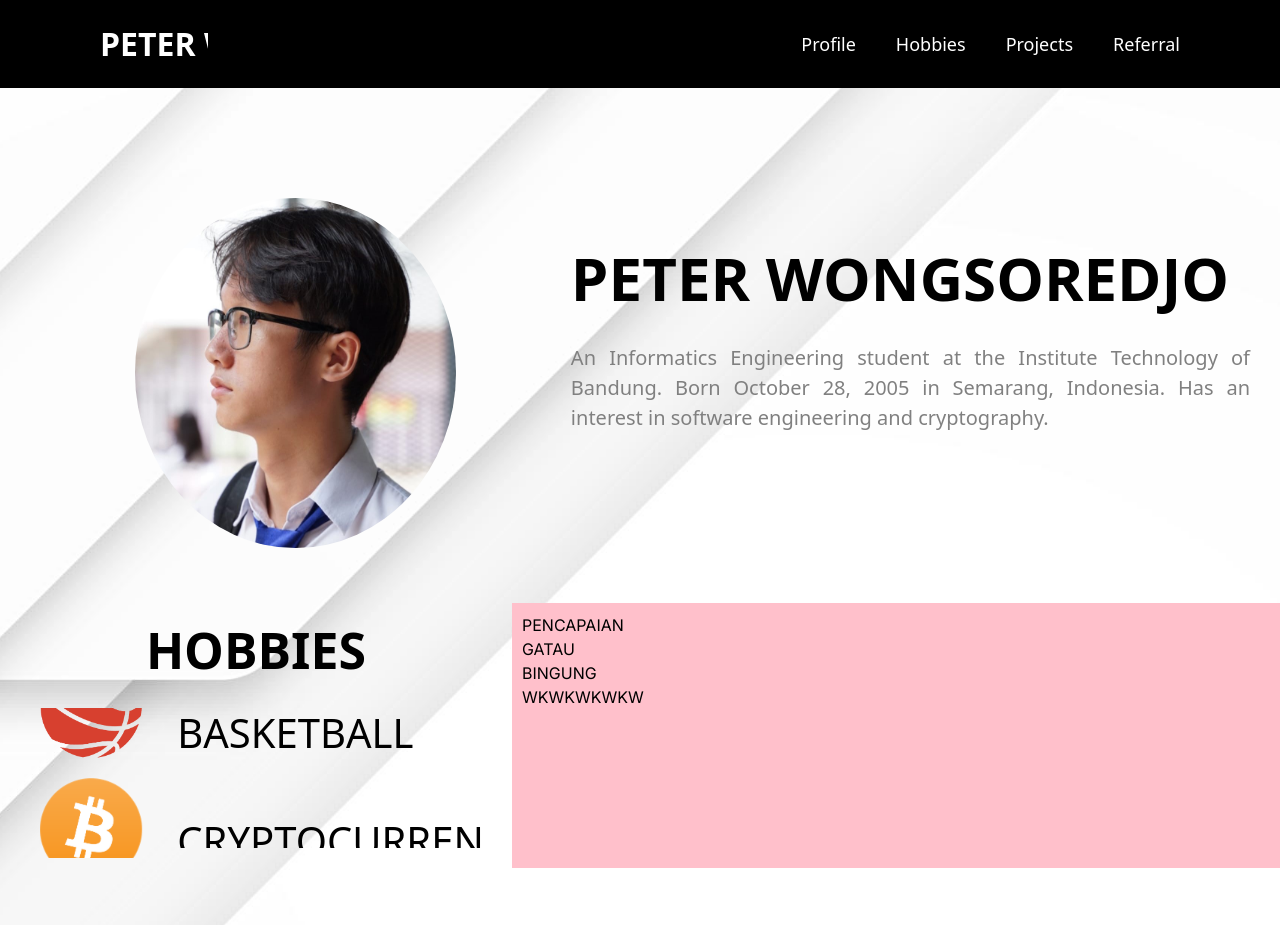
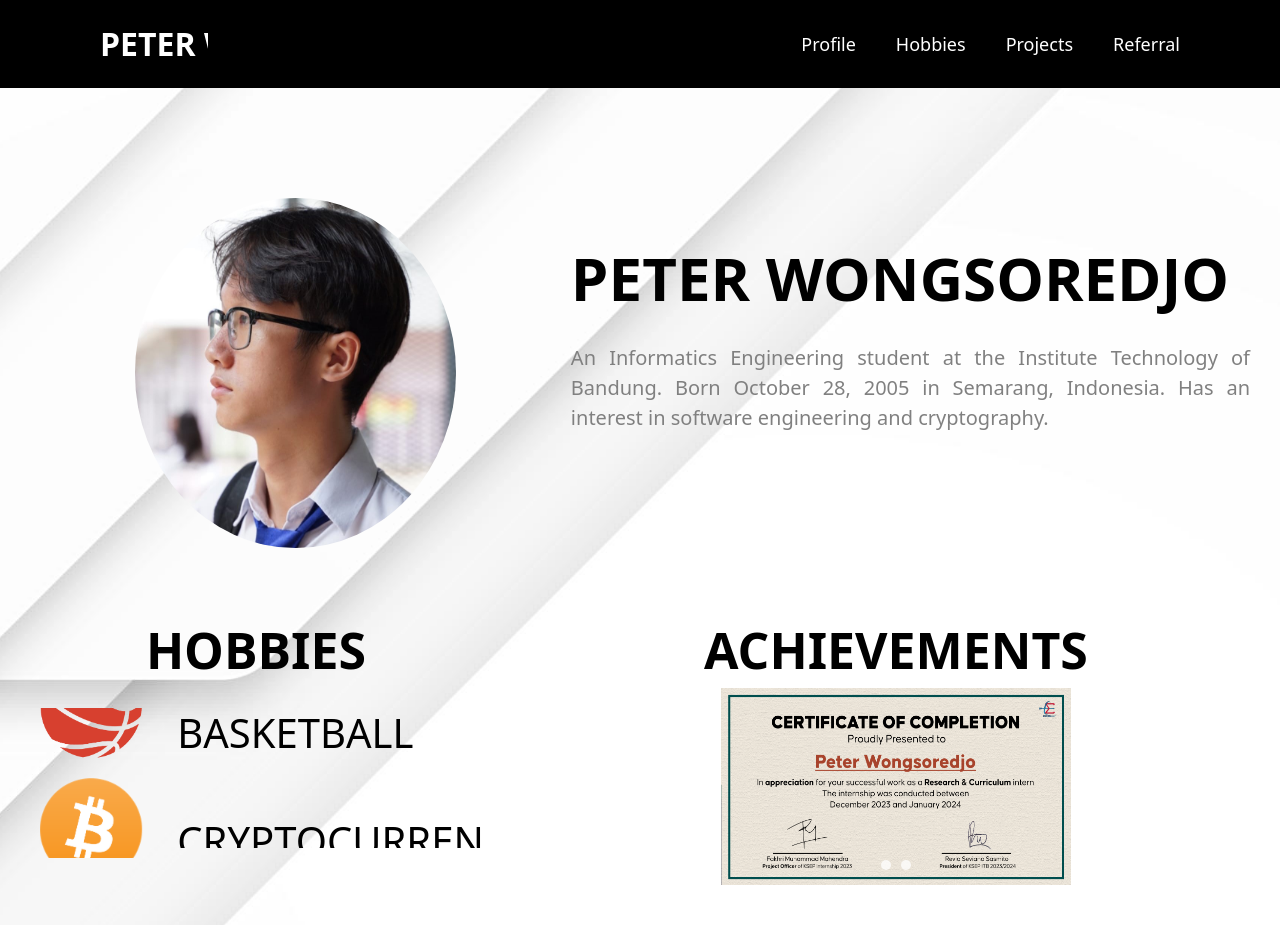
Before and after one commit to PeterWongsoredjo/SoftEng, a Next.js app: page / in a window 1280 px wide. Shown: the top 925 px of the page. Built offline with nearby package versions, Linux system fonts and the light colour scheme.

Commit message:
Addition: Added Achievements

```diff
--- a/app/page.tsx
+++ b/app/page.tsx
@@ -1,8 +1,12 @@
 import './styles.css';
+import Head from 'next/head';
 
 const Home = () => {
   return (
     <>
+      <Head>
+        <title>PROFILE</title>
+      </Head>
       <main className="main">
         <header className='header'>
           <a className='logo'>PETER WONGSOREDJO</a>
@@ -58,16 +62,19 @@ const Home = () => {
               </div>
           <div className="Pencapaian-container">
             <div className="Pencapaian-title">
-              <p>PENCAPAIAN</p>
+              <p>ACHIEVEMENTS</p>
             </div>
-            <div className="Penc-1">
-              <p>GATAU</p>
-            </div>
-            <div className="Penc-2">
-              <p>BINGUNG</p>
-            </div>
-            <div className="Penc-3">
-              <p>WKWKWKWKW</p>
+            <div className='Pencapaian-2'>
+              <div className="Pencapaian">
+                <div className="Pencapaian-pics">
+                  <img id='Sertifikat' src="magang.png" alt="Certificate" />
+                  <img id='Ijazah' src="ijazah.jpg" alt="Diploma" />
+                </div>
+                <div className="Pencapaian-slider">
+                  <a href="#Sertifikat"></a>
+                  <a href="#Ijazah"></a>
+                </div>
+              </div>
             </div>
           </div>
         </div>
--- a/app/styles.css
+++ b/app/styles.css
@@ -133,7 +133,7 @@ p{
     padding: 10px;
 }
 
-.MnB-title{
+.MnB-title, .Pencapaian-title{
     font-size: 50px;
     font-weight: bold;
     display: flex;
@@ -198,9 +198,63 @@ span{
 
 .Pencapaian-container{
     width: 60%;
-    background-color: pink;
     height: 265px;
     padding: 10px;
+}
+
+.Pencapaian-2{
+    display: flex;
+    justify-content: center;
+    align-items: center;
+}
+
+.Pencapaian{
+    position: relative;
+    max-width: 350px;
+    display: flex;
+    justify-content: center;
+    align-items: center;
+}
+
+.Pencapaian-pics{
+    display: flex;
+    aspect-ratio: 16/9;
+    overflow-x: auto;
+    scroll-snap-type: x mandatory;
+    scroll-behavior: smooth;
+    box-shadow: 0 25px 30px -10px hsla(0, 0, 0, 0.25);
+}
+
+.Pencapaian-pics::-webkit-scrollbar {
+    display: none;
+}
+
+.Pencapaian-pics img{
+    scroll-snap-align: start;
+    flex: 1 0 100%;
+}
+
+.Pencapaian-slider{
+    display: flex;
+    column-gap: 10px;
+    position: absolute;
+    bottom: 15px;
+    left: 50%;
+    transform: translateX(-50%);
+    z-index: 1;
+}
+
+.Pencapaian-slider a{
+    width: 10px;
+    height: 10px;
+    border-radius: 50%;
+    opacity: 0.75;
+    background-color: #fff;
+    transition: opacity ease 250ms;
+}
+
+.Pencapaian-slider a:hover{
+    opacity: 1;
 }
 
 .PnK-title{
```
Also changed, not shown: public/ijazah.jpg (added), public/magang.png (added).
